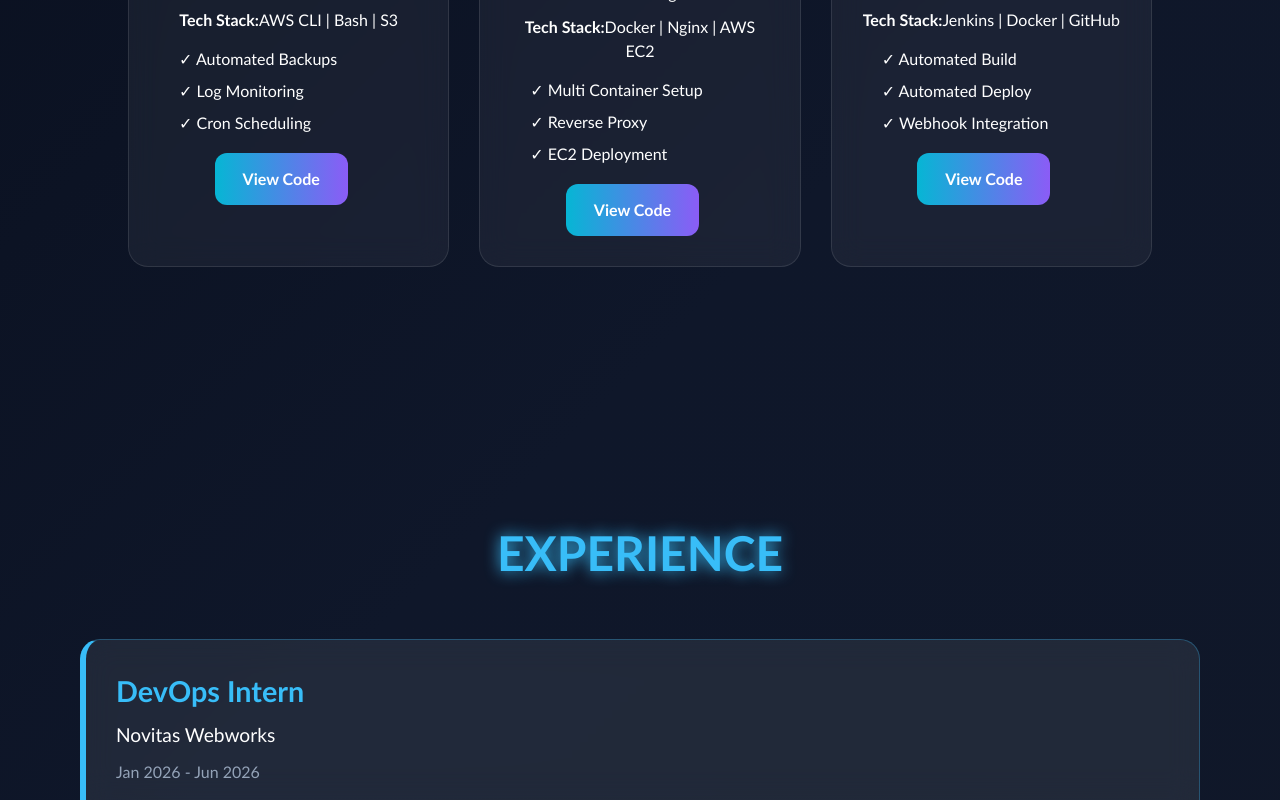
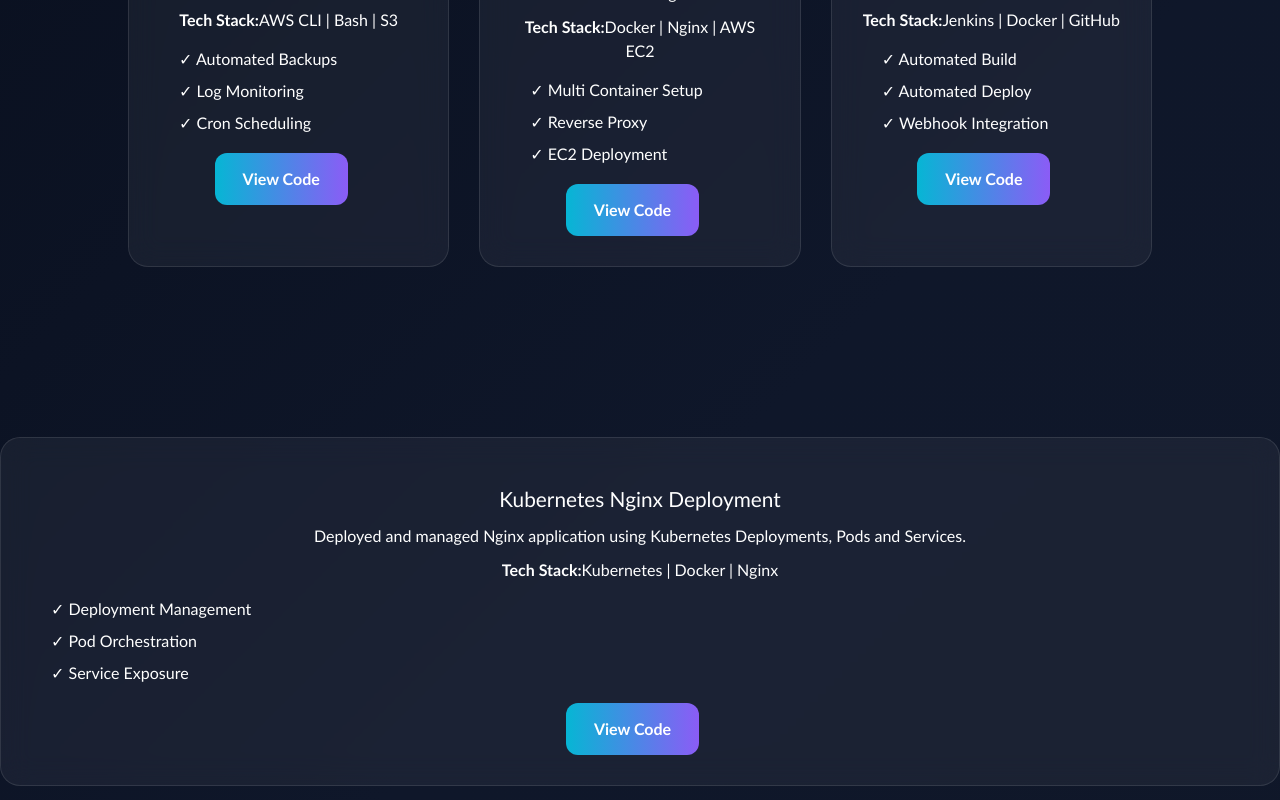
Before and after one commit to narnawarenitin1998-bit/nitin-narnaware-devops-portfolio, a React app: page / in a window 1280 px wide. Shown: the part 2000-2800 px from the top of the page. Built offline with nearby package versions, Linux system fonts and the light colour scheme; the HTML template or start-up script is replaced by a standard one.

Commit message:
Added Kubernetes project to portfolio

```diff
--- a/src/App.jsx
+++ b/src/App.jsx
@@ -233,6 +233,34 @@
   </div>
 </section>
 
+<div className="skill-card">
+  <h3>Kubernetes Nginx Deployment</h3>
+
+  <p>
+    Deployed and managed Nginx application using Kubernetes
+    Deployments, Pods and Services.
+  </p>
+
+  <p>
+    <strong>Tech Stack:</strong>
+    Kubernetes | Docker | Nginx
+  </p>
+
+  <ul>
+    <li>✓ Deployment Management</li>
+    <li>✓ Pod Orchestration</li>
+    <li>✓ Service Exposure</li>
+  </ul>
+
+  <a
+    href="https://github.com/narnawarenitin1998-bit/kubernetes-nginx-deployment"
+    target="_blank"
+    rel="noreferrer"
+  >
+    <button className="btn">View Code</button>
+  </a>
+</div>
+
 {/* EXPERIENCE */}
 <section className="experience" id="experience">
   <h1>EXPERIENCE</h1>
```
